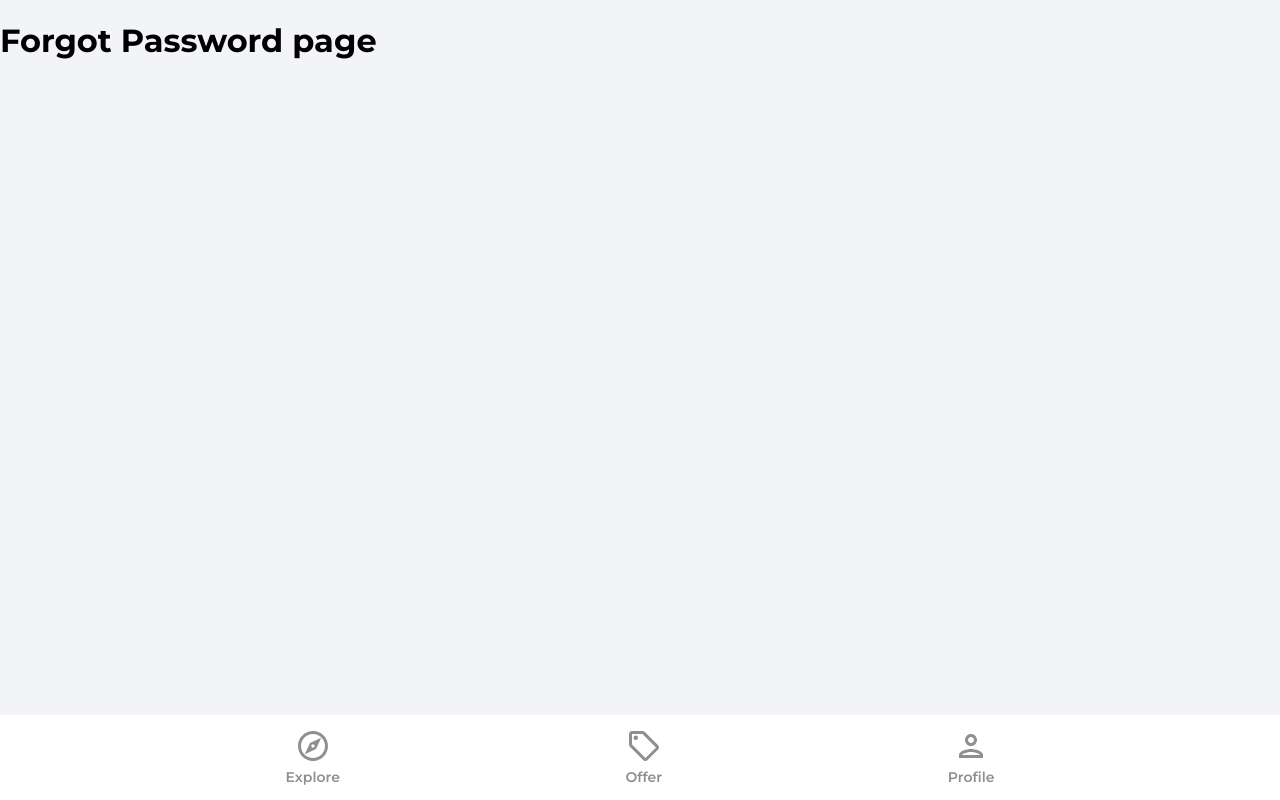
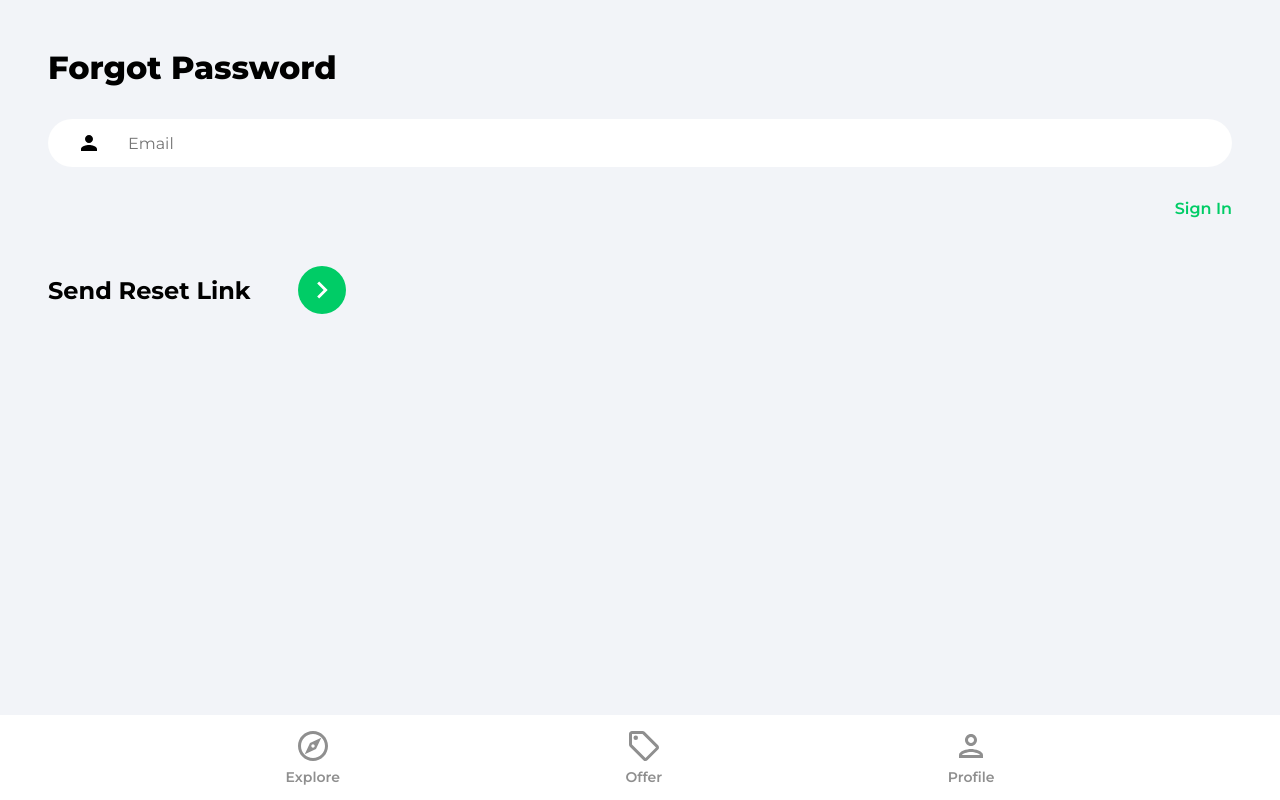
Before and after one commit to marinladovic/house-marketplace-react, a React (Create React App) app: page /forgot-password in a window 1280 px wide. Built offline with nearby package versions, Linux system fonts and the light colour scheme.

Commit message:
forgot password functionality

```diff
--- a/src/App.js
+++ b/src/App.js
@@ -20,8 +20,8 @@ function App() {
           <Route path="/profile" element={<PrivateRoute />}>
             <Route path="/profile" element={<Profile />} />
           </Route>
-          <Route path="/signin" element={<SignIn />} />
-          <Route path="/signup" element={<SignUp />} />
+          <Route path="/sign-in" element={<SignIn />} />
+          <Route path="/sign-up" element={<SignUp />} />
           <Route path="/forgot-password" element={<ForgotPassword />} />
         </Routes>
         {/* navbar */}
--- a/src/components/PrivateRoute.jsx
+++ b/src/components/PrivateRoute.jsx
@@ -9,7 +9,7 @@ const PrivateRoute = () => {
     return <Spinner />;
   }
 
-  return loggedIn ? <Outlet /> : <Navigate to="/signin" />;
+  return loggedIn ? <Outlet /> : <Navigate to="/sign-in" />;
 };
 
 export default PrivateRoute;
--- a/src/pages/ForgotPassword.jsx
+++ b/src/pages/ForgotPassword.jsx
@@ -1,7 +1,54 @@
+import { useState } from 'react';
+import { Link } from 'react-router-dom';
+import { getAuth, sendPasswordResetEmail } from 'firebase/auth';
+import { toast } from 'react-toastify';
+import { ReactComponent as ArrowRightIcon } from '../assets/svg/keyboardArrowRightIcon.svg';
+
 function ForgotPassword() {
+  const [email, setEmail] = useState('');
+
+  const onChangeHandler = (e) => setEmail(e.target.value);
+
+  const onSubmitHandler = async (e) => {
+    e.preventDefault();
+
+    try {
+      const auth = getAuth();
+      await sendPasswordResetEmail(auth, email);
+      toast.success('Check your email for password reset link');
+    } catch (err) {
+      toast.error('Could not send reset link');
+    }
+  };
+
   return (
-    <div>
-      <h1>Forgot Password page</h1>
+    <div className="pageContainer">
+      <header>
+        <p className="pageHeader">Forgot Password</p>
+      </header>
+
+      <main>
+        <form onSubmit={onSubmitHandler}>
+          <input
+            type="email"
+            className="emailInput"
+            placeholder="Email"
+            id="email"
+            value={email}
+            onChange={onChangeHandler}
+          />
+          <Link className="forgotPasswordLink" to="/sign-in">
+            Sign In
+          </Link>
+
+          <div className="signInBar">
+            <div className="signInText">Send Reset Link</div>
+            <button className="signInButton">
+              <ArrowRightIcon fill="#fff" width="34px" height="34px" />
+            </button>
+          </div>
+        </form>
+      </main>
     </div>
   );
 }
--- a/src/pages/SignIn.jsx
+++ b/src/pages/SignIn.jsx
@@ -97,8 +97,8 @@ function SignIn() {
 
           {/* Google OAuth Component */}
 
-          {/* Link to /signup route */}
-          <Link to="/signup" className="registerLink">
+          {/* Link to /sign-up route */}
+          <Link to="/sign-up" className="registerLink">
             Sign Up Instead
           </Link>
         </main>
--- a/src/pages/SignUp.jsx
+++ b/src/pages/SignUp.jsx
@@ -124,7 +124,7 @@ function SignUp() {
           {/* Google OAuth Component */}
 
           {/* Sign In Link */}
-          <Link to="/signin" className="registerLink">
+          <Link to="/sign-in" className="registerLink">
             Sign In Instead
           </Link>
         </main>
```
